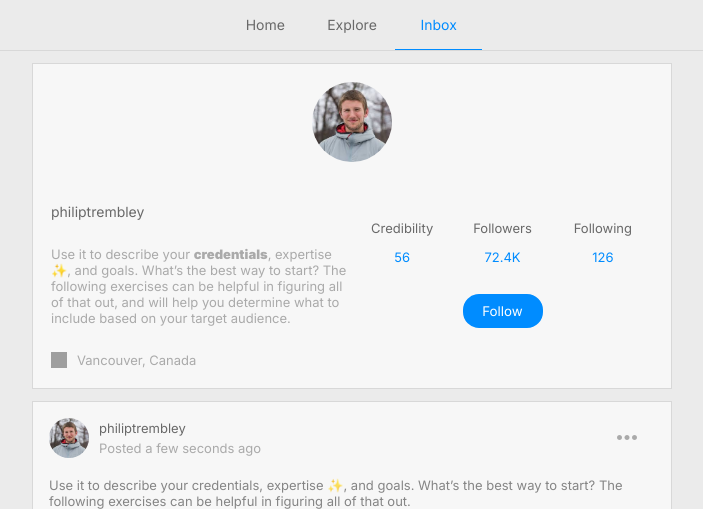
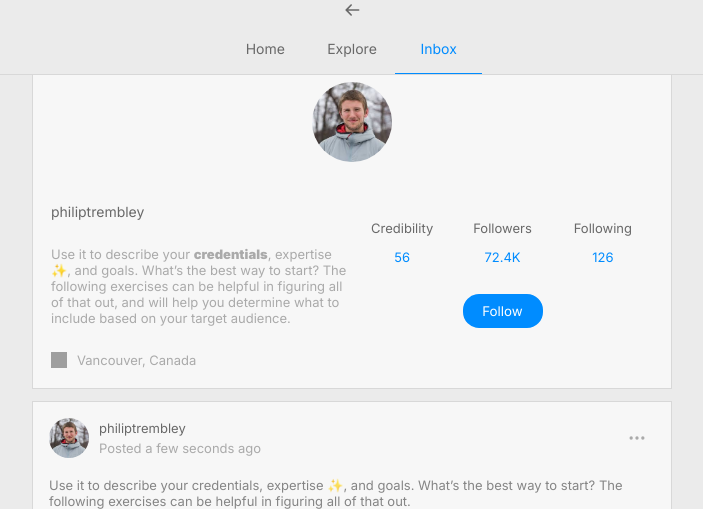
Before and after one commit to Loisir/loisir-web, a React (Create React App) app: page / in a window 1280 px wide. Shown: the top 509 px of the page, without its empty margins (288-991 px from the left). Built offline with nearby package versions, Linux system fonts and the light colour scheme; grey boxes are pictures that could not be loaded.

Commit message:
started snackbar impl

```diff
--- a/src/components/widgets/NavBar/index.scss
+++ b/src/components/widgets/NavBar/index.scss
@@ -45,3 +45,9 @@
   font-size: 14px;
   color: $default-text-color;
 }
+
+.back-btn {
+  fill: $default-text-color;
+  cursor: pointer;
+  display: inline-block;
+}
--- a/src/components/widgets/NavBar/index.tsx
+++ b/src/components/widgets/NavBar/index.tsx
@@ -3,7 +3,7 @@ import './index.scss';
 
 export const NAV_BAR_ZINDEX = 100;
 
-export default class NavBar extends React.Component {
+export default class Navbar extends React.Component {
   componentDidMount() {
     window.addEventListener('scroll', this.handleScroll);
   }
@@ -16,12 +16,28 @@ export default class NavBar extends React.Component {
     console.log(window.pageYOffset);
   }
 
+  onBackClicked = () => {
+    if (document.referrer.indexOf(window.location.host) !== -1 ) {
+      window.history.back();
+    }
+    else {
+      window.location.href = '/explore';
+    }
+  }
+
   render() {
     return (
     <div className="navbar"
       style ={{
         zIndex: NAV_BAR_ZINDEX
       }}>
+      <div className="back-btn" onClick={this.onBackClicked}>
+        <svg xmlns="http://www.w3.org/2000/svg" width="20px" height="20px" viewBox="0 0 24 24" version="1.1">
+          <g id="surface1">
+            <path d="M20 11H7.414l4.293-4.293c.39-.39.39-1.023 0-1.414s-1.023-.39-1.414 0l-6 6c-.39.39-.39 1.023 0 1.414l6 6c.195.195.45.293.707.293s.512-.098.707-.293c.39-.39.39-1.023 0-1.414L7.414 13H20c.553 0 1-.447 1-1s-.447-1-1-1z"/>
+          </g>
+        </svg>
+      </div>
       <div className="navbar-container">
         <span className="nav-tab">
           <a href="/">
--- a/src/components/widgets/Post/index.scss
+++ b/src/components/widgets/Post/index.scss
@@ -82,6 +82,14 @@
 
 .options-svg {
   fill: $muted-text-color;
+  padding: 8px;
+  border-radius: 36px;
+  cursor: pointer;
+
+  &:hover {
+    fill: $default-blue;
+    background-color: rgba($color: $default-blue, $alpha: 0.1);
+  }
 }
 
 .post-action-svg {
@@ -100,21 +108,13 @@
 
 .post-options {
   flex: 1;
-  padding-right: 12px;
   text-align: right;
   height: 40%;
   margin: auto;
 
-  button {
+  div {
     background-color: transparent;
     border: none;
-    cursor: pointer;
-
-    &:hover {
-      .options-svg {
-        fill: $default-text-color;
-      }
-    }
 
     &:focus {
       outline: none;
--- a/src/components/widgets/Post/index.tsx
+++ b/src/components/widgets/Post/index.tsx
@@ -77,15 +77,15 @@ export default class Post extends React.Component<PostProps> {
           </div>
 
           <div className="post-options" title="Options">
-            <button onClick={this.onOptionsClicked}>
+            <div onClick={this.onOptionsClicked}>
               <svg xmlns="http://www.w3.org/2000/svg" width="20px" height="20px" viewBox="0 0 24 24" version="1.1" className="options-svg">
-                <g id="surface1">
-                  <path d="M 15 11.4375 C 15 13.09375 13.65625 14.4375 12 14.4375 C 10.34375 14.4375 9 13.09375 9 11.4375 C 9 9.78125 10.34375 8.4375 12 8.4375 C 13.65625 8.4375 15 9.78125 15 11.4375 Z M 15 11.4375 "/>
-                  <path d="M 6 11.4375 C 6 13.09375 4.65625 14.4375 3 14.4375 C 1.34375 14.4375 0 13.09375 0 11.4375 C 0 9.78125 1.34375 8.4375 3 8.4375 C 4.65625 8.4375 6 9.78125 6 11.4375 Z M 6 11.4375 "/>
-                  <path d="M 24 11.4375 C 24 13.09375 22.65625 14.4375 21 14.4375 C 19.34375 14.4375 18 13.09375 18 11.4375 C 18 9.78125 19.34375 8.4375 21 8.4375 C 22.65625 8.4375 24 9.78125 24 11.4375 Z M 24 11.4375 "/>
+                <g>
+                  <circle cx="5" cy="12" r="2"/>
+                  <circle cx="12" cy="12" r="2"/>
+                  <circle cx="19" cy="12" r="2"/>
                 </g>
               </svg>
-            </button>
+            </div>
           </div>
         </div>
 
@@ -104,7 +104,7 @@ export default class Post extends React.Component<PostProps> {
             <span onClick={this.onLikeClicked} title="Likes">
               <span className="post-action-svg-container">
                 <svg xmlns="http://www.w3.org/2000/svg" width="22px" height="22px" viewBox="0 0 24 24" version="1.1" className="post-action-svg">
-                  <g id="surface1">
+                  <g>
                     <path d="M 17.195312 2.066406 C 15.191406 2.054688 13.289062 2.933594 12 4.464844 C 10.71875 2.921875 8.808594 2.042969 6.804688 2.066406 C 3.046875 2.066406 0 5.113281 0 8.871094 C 0 15.3125 11.242188 21.601562 11.695312 21.84375 C 11.878906 21.964844 12.121094 21.964844 12.304688 21.84375 C 12.757812 21.601562 24 15.402344 24 8.871094 C 24 5.113281 20.953125 2.066406 17.195312 2.066406 Z M 12 20.628906 C 10.238281 19.59375 1.214844 14.097656 1.214844 8.871094 C 1.214844 5.785156 3.71875 3.28125 6.804688 3.28125 C 8.695312 3.257812 10.464844 4.210938 11.484375 5.800781 C 11.691406 6.085938 12.089844 6.152344 12.375 5.945312 C 12.429688 5.90625 12.476562 5.855469 12.515625 5.800781 C 14.207031 3.21875 17.671875 2.492188 20.253906 4.183594 C 21.835938 5.21875 22.789062 6.980469 22.785156 8.871094 C 22.785156 14.15625 13.761719 19.625 12 20.628906 Z M 12 20.628906 "/>
                   </g>
                 </svg>
@@ -118,7 +118,7 @@ export default class Post extends React.Component<PostProps> {
             <span onClick={this.onCommentsClicked} title="Comments">
               <span className="post-action-svg-container">
                 <svg xmlns="http://www.w3.org/2000/svg" width="22px" height="22px" viewBox="0 0 24 24" version="1.1" className="post-action-svg">
-                  <g id="surface1">
+                  <g>
                     <path d="M 3.492188 22.566406 L 1.792969 22.566406 L 2.996094 21.363281 C 3.644531 20.714844 4.046875 19.871094 4.15625 18.957031 C 2.464844 17.847656 1.226562 16.386719 0.566406 14.710938 C -0.0976562 13.035156 -0.179688 11.195312 0.324219 9.382812 C 0.929688 7.207031 2.351562 5.226562 4.324219 3.800781 C 6.464844 2.253906 9.136719 1.433594 12.039062 1.433594 C 15.699219 1.433594 18.785156 2.484375 20.960938 4.472656 C 22.921875 6.265625 24 8.683594 24 11.28125 C 24 12.542969 23.742188 13.769531 23.238281 14.929688 C 22.710938 16.128906 21.945312 17.199219 20.953125 18.105469 C 18.777344 20.101562 15.691406 21.15625 12.039062 21.15625 C 10.683594 21.15625 9.269531 20.976562 8.003906 20.644531 C 6.808594 21.871094 5.1875 22.566406 3.492188 22.566406 Z M 12.039062 2.84375 C 6.214844 2.84375 2.640625 6.316406 1.683594 9.757812 C 0.777344 13.011719 2.113281 16.085938 5.253906 17.984375 L 5.605469 18.195312 L 5.59375 18.605469 C 5.574219 19.414062 5.378906 20.195312 5.03125 20.902344 C 5.875 20.617188 6.640625 20.101562 7.238281 19.394531 L 7.539062 19.042969 L 7.980469 19.171875 C 9.21875 19.542969 10.660156 19.75 12.039062 19.75 C 19.289062 19.75 22.589844 15.359375 22.589844 11.28125 C 22.589844 9.082031 21.675781 7.035156 20.007812 5.515625 C 18.097656 3.765625 15.34375 2.84375 12.039062 2.84375 Z M 12.039062 2.84375 "/>
                   </g>
                 </svg>
--- a/src/components/widgets/Profile/index.tsx
+++ b/src/components/widgets/Profile/index.tsx
@@ -6,7 +6,10 @@ import gfm from 'remark-gfm';
 import ReactMarkdown from 'react-markdown';
 
 interface ProfileProps {
-  avatarUrl?: string,
+  /**
+   * Profile avatar url.
+   */
+  avatarUrl: string,
   username: string,
   aboutMe?: string,
   location?: string,
@@ -55,13 +58,15 @@ export default class Profile extends React.Component<ProfileProps> {
             <div>
               {this.props.username}
             </div>
-
-            <div>
-              <ReactMarkdown
-                plugins={[[gfm, {singleTilde: false}]]}>
-                {this.props.aboutMe || ""}
-              </ReactMarkdown>
-            </div>
+            {
+              this.props.aboutMe &&
+              <div>
+                <ReactMarkdown
+                  plugins={[[gfm, {singleTilde: false}]]}>
+                  {this.props.aboutMe}
+                </ReactMarkdown>
+              </div>
+            }
             {
               this.props.location &&
               <div>
--- a/src/index.tsx
+++ b/src/index.tsx
@@ -10,7 +10,7 @@ import {
 } from 'react-router-dom';
 import './index.scss';
 
-import NavBar from './components/widgets/NavBar';
+import Navbar from './components/widgets/Navbar';
 
 /**
  * Add your components here.
@@ -23,7 +23,7 @@ const NotFound = lazy(() => import('./components/pages/404'));
 const App = () => (
   <React.StrictMode>
     <BrowserRouter>
-      <NavBar/>
+      <Navbar/>
       <Suspense fallback={<div>Loading...</div>}>
         <Switch>
           <Route path="/" exact component={Home} />
```
Also changed, not shown: src/components/widgets/Snackbar/index.tsx (added, +11 -0 lines), public/manifest.json, src/components/widgets/Snackbar/index.scss (added), 1 other file (tests, documents, lock files or other folders).
